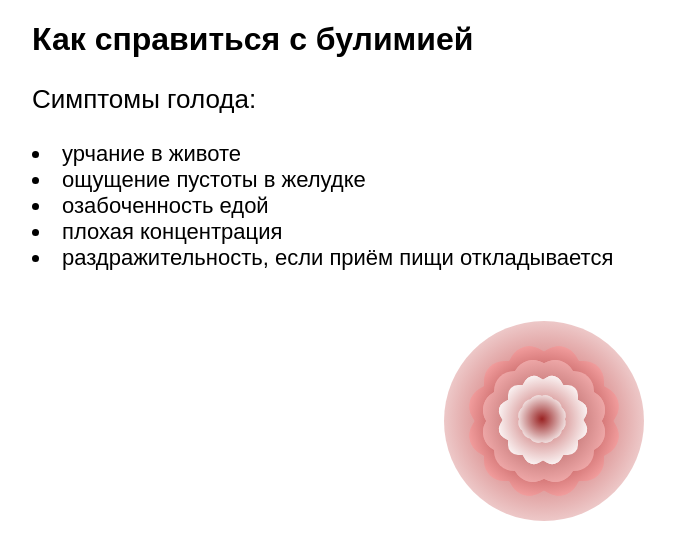
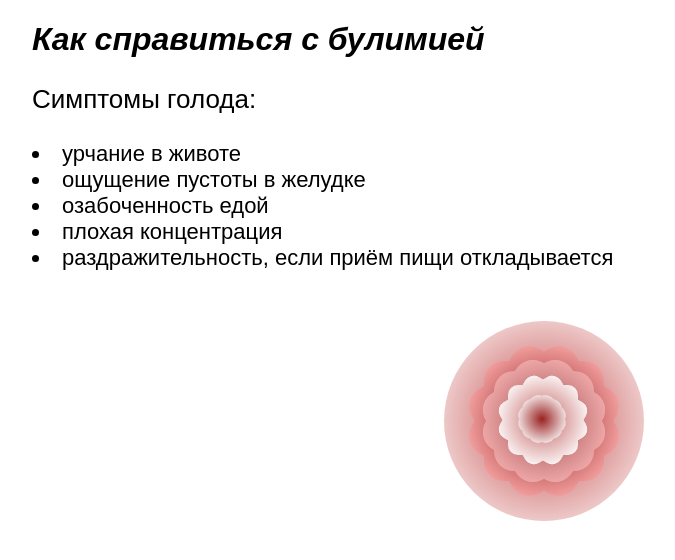
Before and after one commit to Nanotrell/help, a plain HTML site: page index.html in a window 1280 px wide. Shown: the whole page, without its empty margins (96-771 px from the left). Drawn offline with nearby package versions, Linux system fonts and the light colour scheme.

Commit message:
Update index.html

```diff
--- a/index.html
+++ b/index.html
@@ -7,7 +7,7 @@
     <link rel="stylesheet" href="style.css">
 </head>
 <body class="container">
-    <h1>Как справиться с булимией</h1>
+    <h1><i>Как справиться с булимией</i></h1>
     <p style="font-size: 26px;">Симптомы голода:
         <li>урчание в животе</li>
         <li>ощущение пустоты в желудке</li>
```
